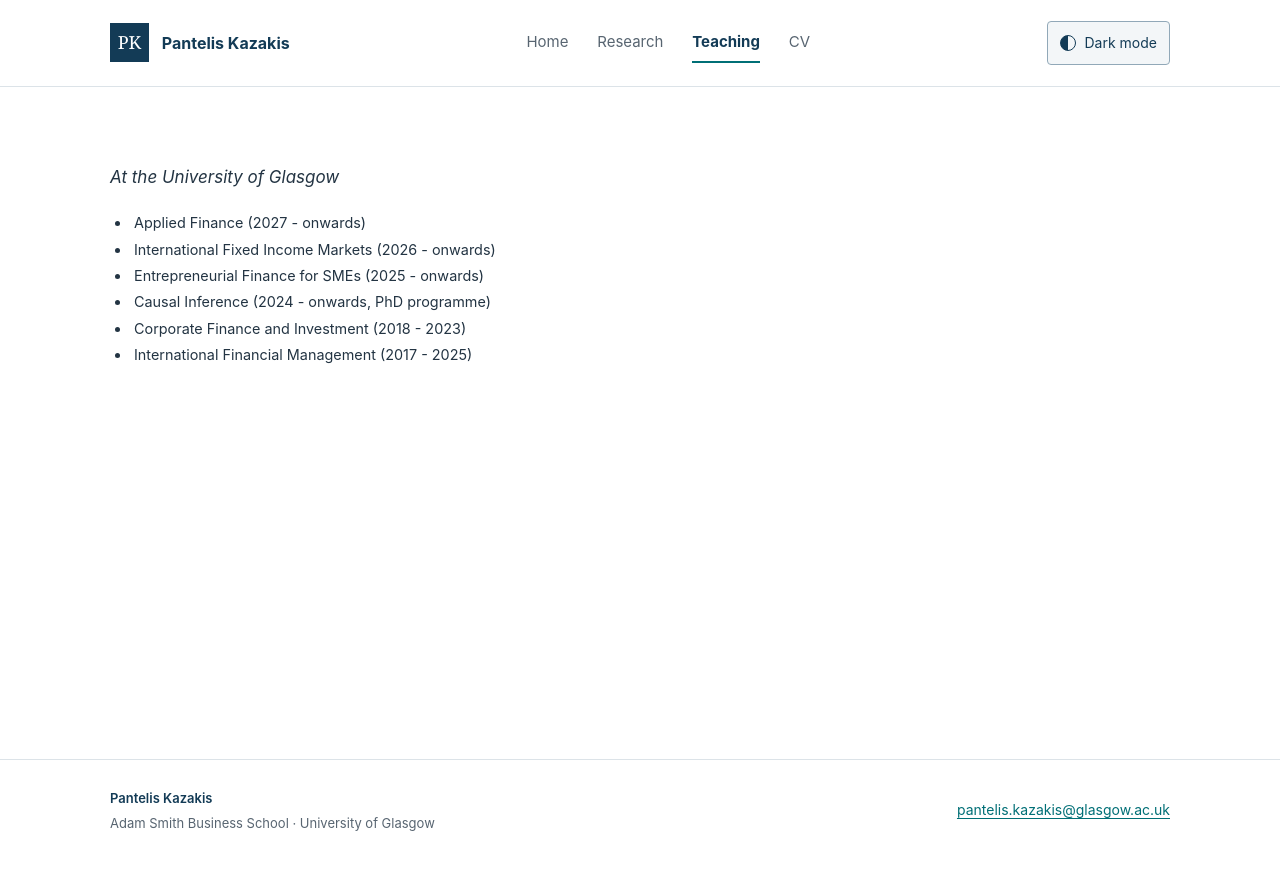
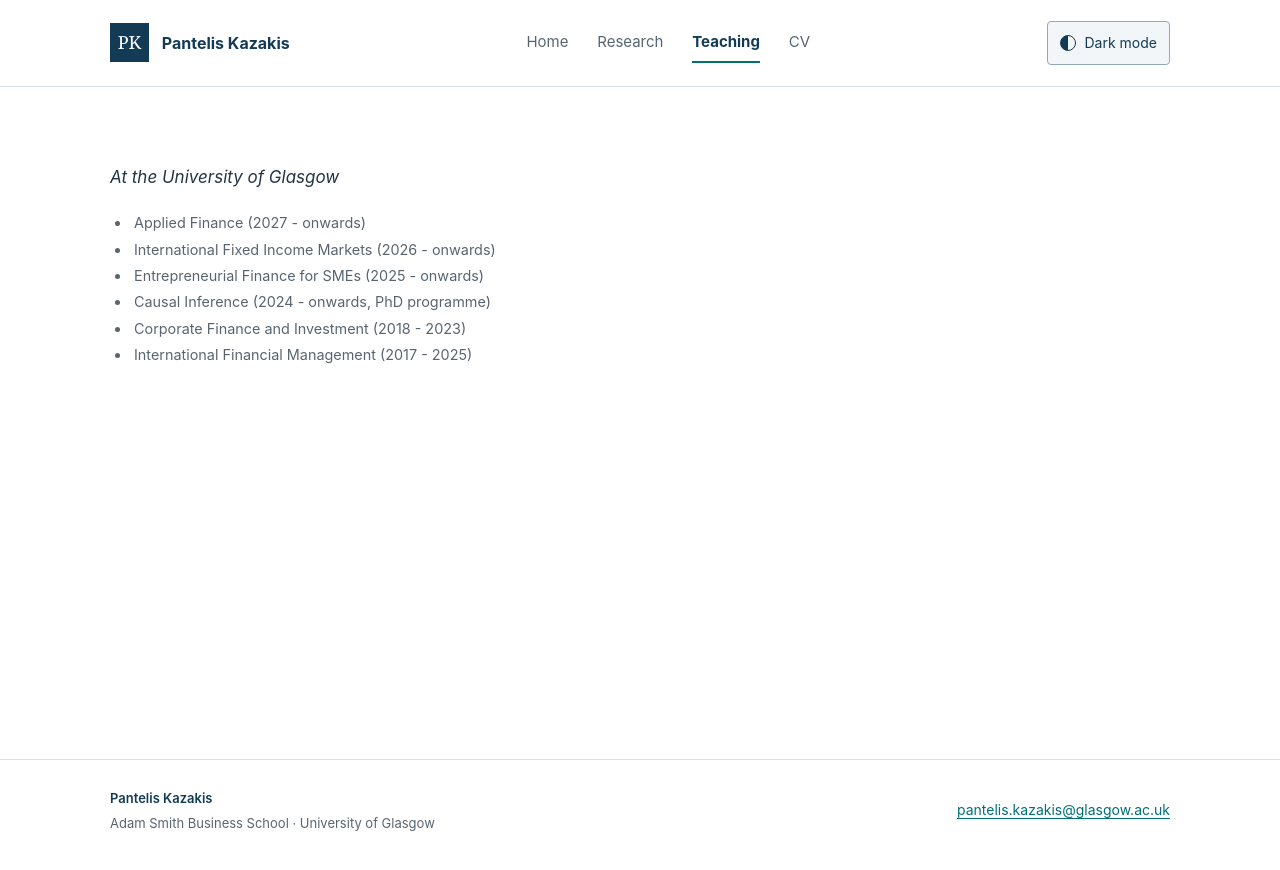
Before and after one commit to panteliskazakis/panteliskazakis.github.io, a Jekyll site: the page built from teaching.md, in a window 1280 px wide. Shown: the top 870 px of the page. Built offline with Jekyll 4.4.1, drawn with Linux system fonts in a browser that asks for light colours.

Commit message:
Add files via upload

```diff
--- a/assets/style.css
+++ b/assets/style.css
@@ -44,7 +44,7 @@ address{font-size:.875rem;color:var(--muted);font-style:normal;margin-top:1.1rem
 .page-prose h3+p{font-size:1rem;color:var(--muted);padding-bottom:.6rem;border-bottom:none;margin-bottom:0;line-height:1.7}
 .page-prose h2{scroll-margin-top:2rem;margin-top:3rem}
 .page-prose h2:first-child{margin-top:0}
-.page-prose ul{padding-left:1.3rem;margin:.5rem 0 1.5rem;font-size:.9rem;line-height:1.55}
+.page-prose ul{padding-left:1.3rem;margin:.25rem 0 1.5rem;font-size:.9rem;line-height:1.55}
 .page-prose li{padding-left:.2rem;margin-bottom:.25rem}
 .download-row{margin:0 0 2rem}
 .site-footer{border-top:1px solid var(--line);padding:1.7rem max(2.5rem,calc((100% - 1060px)/2));display:flex;justify-content:space-between;gap:1.5rem;font-size:.8125rem;color:var(--muted)}
@@ -72,3 +72,12 @@ address{font-size:.875rem;color:var(--muted);font-style:normal;margin-top:1.1rem
 .theme-toggle[aria-pressed="true"]{border-color:var(--accent);color:var(--accent)}
 @media(max-width:650px){.header-inner{display:grid;grid-template-columns:minmax(0,1fr) auto;align-items:center;gap:1rem .6rem}.identity{grid-column:1;grid-row:1;font-size:.875rem;gap:.5rem}.theme-toggle{grid-column:2;grid-row:1;font-size:.875rem;padding:.5rem}.theme-dot{display:none}nav{grid-column:1/-1;grid-row:2;gap:1.65rem}.monogram{width:32px;height:32px;font-size:1rem}}
 @media print{:root,:root[data-theme="dark"]{color-scheme:light;--navy:#133b56;--ink:#233443;--muted:#586571;--accent:#006f76;--line:#dce3e8;--wash:#f3f6f8;--background:#fff;--button-bg:#133b56;--button-ink:#fff;--subtle-line:#e8edf0;--link-line:#9ab2c2;--button-line:#91a8b8}.theme-toggle{display:none}}
+
+/* For the color accent of the bullet points below publications */
+.page-prose ul{
+  color:var(--muted);
+}
+
+.page-prose ul a{
+  color:var(--accent);
+}
```
